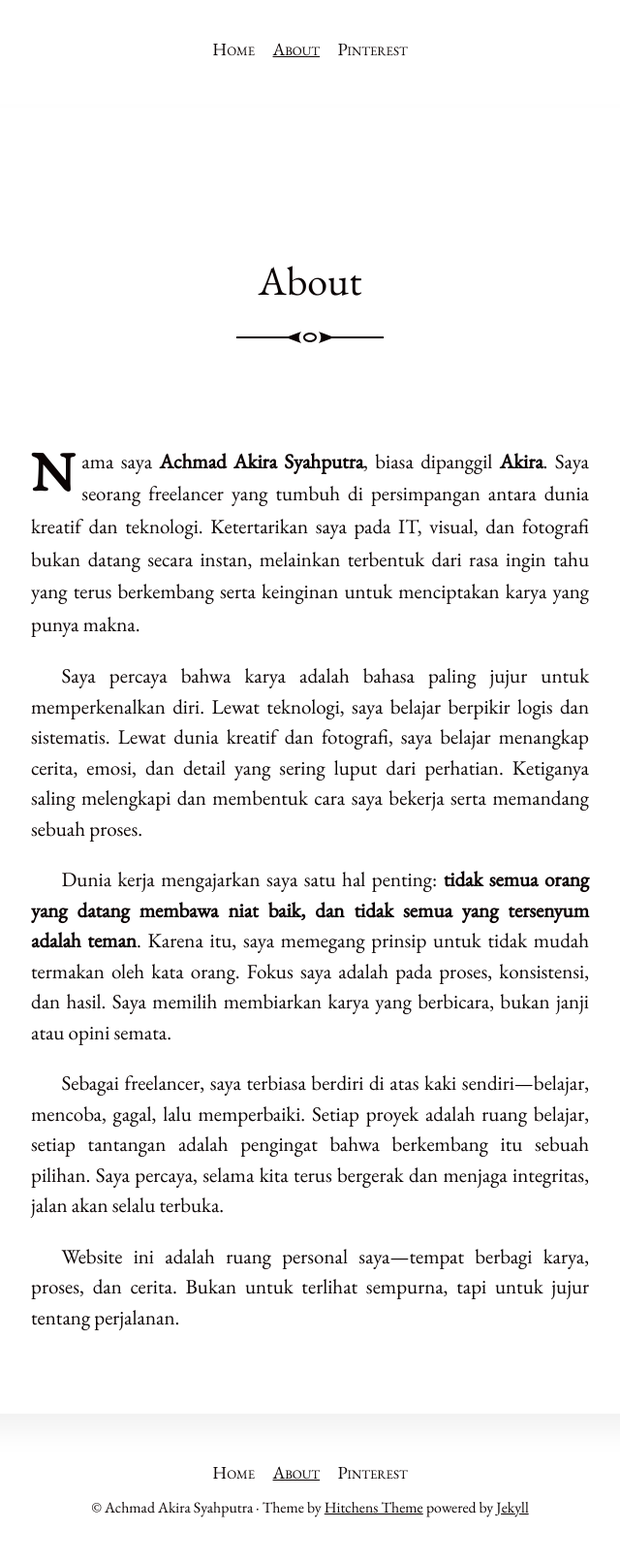
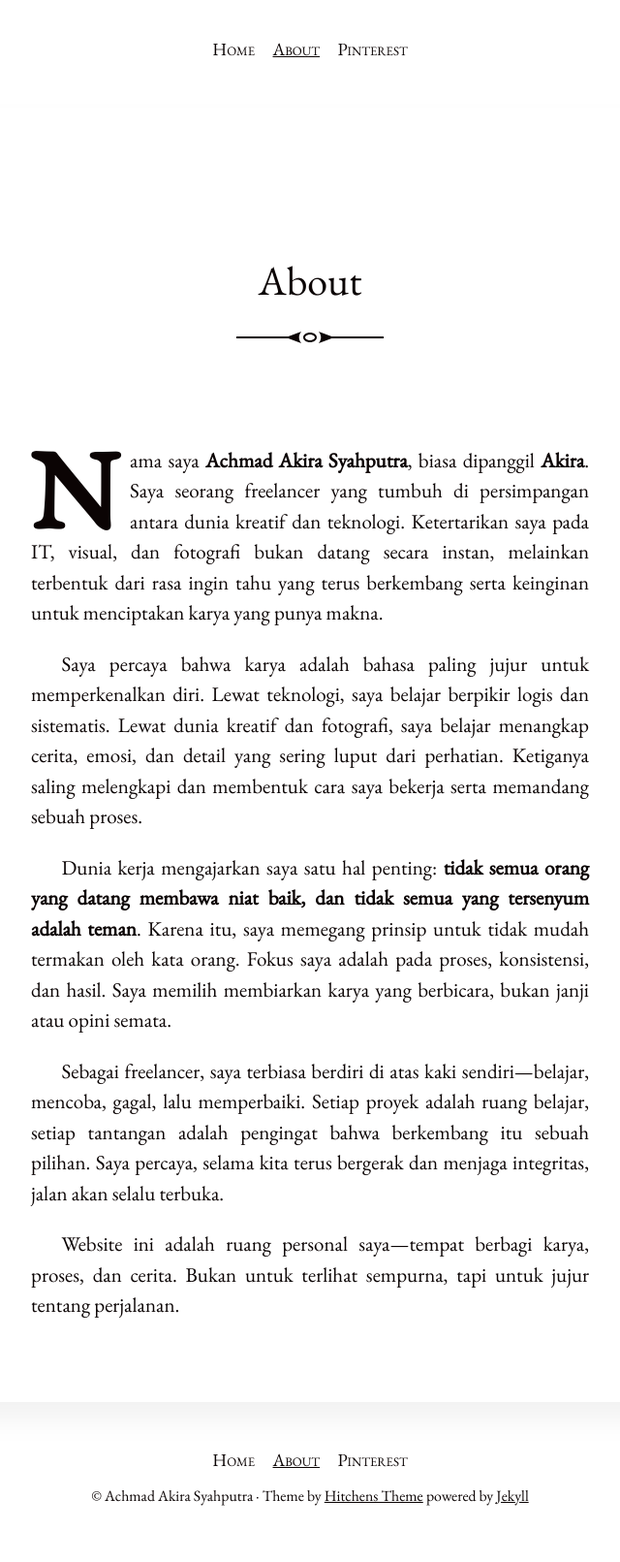
Before and after one commit to akirasyahputra/blog, a Jekyll site: the page built from about.md, in a window 1280 px wide. Shown: the whole page at 97% size, without its empty margins (320-960 px from the left). Built offline with Jekyll 4.4.1, drawn with Linux system fonts in a browser that asks for light colours.

Commit message:
Update _article.scss

```diff
--- a/_sass/_article.scss
+++ b/_sass/_article.scss
@@ -28,16 +28,9 @@
 }
 
 .post p:first-of-type::first-letter {
-  font-size: 3.5rem;
-  line-height: 1;
-  float: left;
+  initial-letter: 3;
   margin-right: 0.5rem;
   font-weight: 700;
-}
-
-.post p:first-of-type {
-  line-height: 1.6;
-  display: flow-root;
 }
 
 .post p:first-of-type,
```
